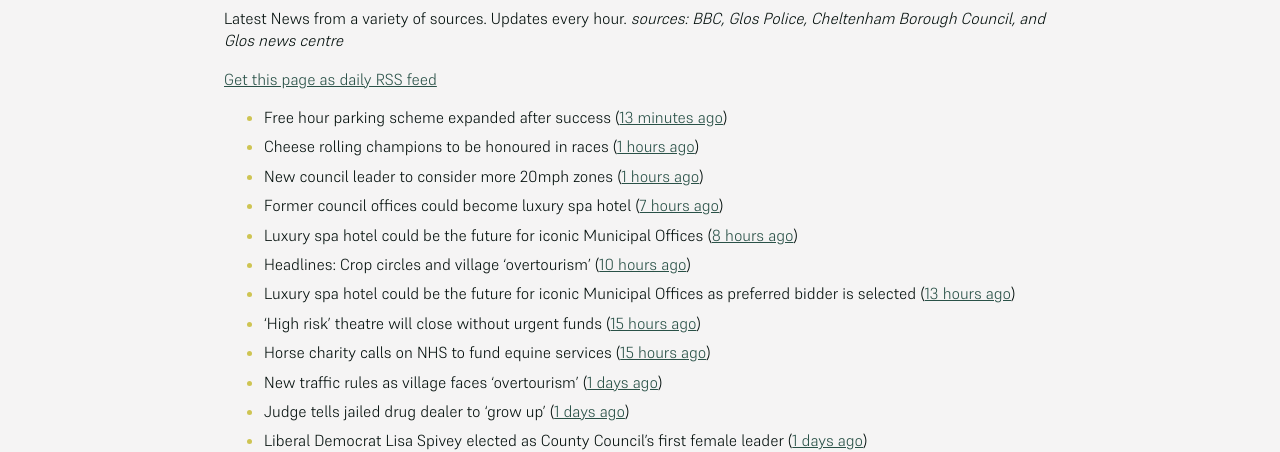
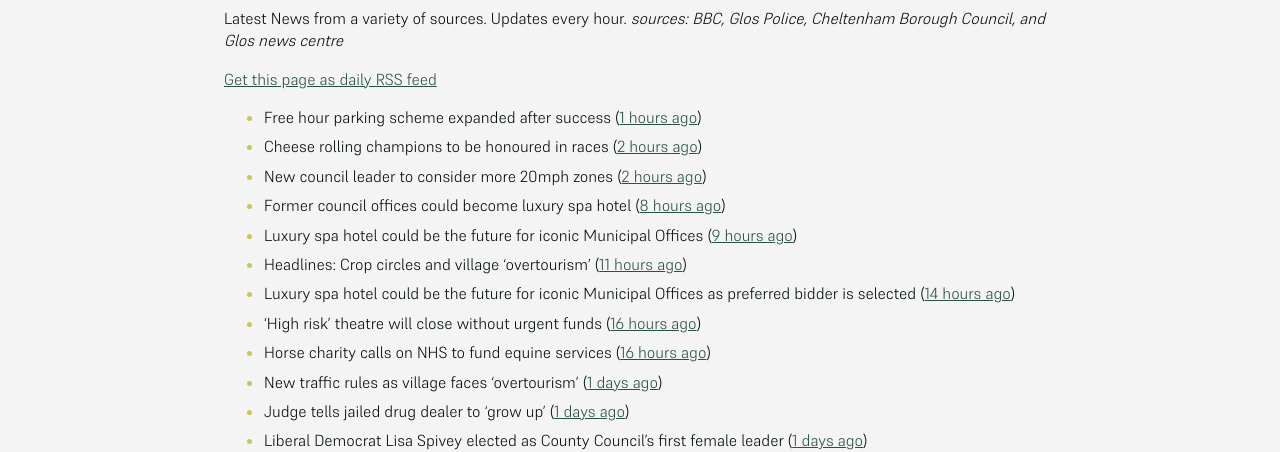
Before and after one commit to mat-0/cheltenham-open-data, a Jekyll site: the page built from _pages/news.md, in a window 1280 px wide. Shown: the part 266-718 px from the top of the page. Built offline with Jekyll 4.4.1, drawn with Linux system fonts in a browser that asks for light colours.

Commit message:
Updated 2025-05-22 21:57:59

```diff
--- a/_pages/news.md
+++ b/_pages/news.md
@@ -12,15 +12,15 @@ _sources: BBC, Glos Police, Cheltenham Borough Council, and Glos news centre_
 [Get this page as daily RSS feed](/daily.rss)
 
 <!-- news_marker starts -->
-- Free hour parking scheme expanded after success ([13 minutes ago](https://www.bbc.com/news/articles/cd0l2kr32zeo))
-- Cheese rolling champions to be honoured in races ([1 hours ago](https://www.bbc.com/news/articles/cy8nkklvm9mo))
-- New council leader to consider more 20mph zones ([1 hours ago](https://www.bbc.com/news/articles/c1kvvdv71m4o))
-- Former council offices could become luxury spa hotel ([7 hours ago](https://www.bbc.com/news/articles/c4g6e60kdy1o))
-- Luxury spa hotel could be the future for iconic Municipal Offices ([8 hours ago](https://gloucesternewscentre.co.uk/luxury-spa-hotel-could-be-the-future-for-iconic-municipal-offices/))
-- Headlines: Crop circles and village 'overtourism' ([10 hours ago](https://www.bbc.com/news/articles/ckgrj59nqg5o))
-- Luxury spa hotel could be the future for iconic Municipal Offices as preferred bidder is selected ([13 hours ago](https://www.cheltenham.gov.uk/news/article/3014/luxury_spa_hotel_could_be_the_future_for_iconic_municipal_offices_as_preferred_bidder_is_selected))
-- 'High risk' theatre will close without urgent funds ([15 hours ago](https://www.bbc.com/news/articles/cvgqqypywe1o))
-- Horse charity calls on NHS to fund equine services ([15 hours ago](https://www.bbc.com/news/articles/cy8d927xllzo))
+- Free hour parking scheme expanded after success ([1 hours ago](https://www.bbc.com/news/articles/cd0l2kr32zeo))
+- Cheese rolling champions to be honoured in races ([2 hours ago](https://www.bbc.com/news/articles/cy8nkklvm9mo))
+- New council leader to consider more 20mph zones ([2 hours ago](https://www.bbc.com/news/articles/c1kvvdv71m4o))
+- Former council offices could become luxury spa hotel ([8 hours ago](https://www.bbc.com/news/articles/c4g6e60kdy1o))
+- Luxury spa hotel could be the future for iconic Municipal Offices ([9 hours ago](https://gloucesternewscentre.co.uk/luxury-spa-hotel-could-be-the-future-for-iconic-municipal-offices/))
+- Headlines: Crop circles and village 'overtourism' ([11 hours ago](https://www.bbc.com/news/articles/ckgrj59nqg5o))
+- Luxury spa hotel could be the future for iconic Municipal Offices as preferred bidder is selected ([14 hours ago](https://www.cheltenham.gov.uk/news/article/3014/luxury_spa_hotel_could_be_the_future_for_iconic_municipal_offices_as_preferred_bidder_is_selected))
+- 'High risk' theatre will close without urgent funds ([16 hours ago](https://www.bbc.com/news/articles/cvgqqypywe1o))
+- Horse charity calls on NHS to fund equine services ([16 hours ago](https://www.bbc.com/news/articles/cy8d927xllzo))
 - New traffic rules as village faces 'overtourism' ([1 days ago](https://www.bbc.com/news/articles/cvg99j1y39ro))
 - Judge tells jailed drug dealer to 'grow up' ([1 days ago](https://www.bbc.com/news/articles/cp3qqky8gnwo))
 - Liberal Democrat Lisa Spivey elected as County Council’s first female leader ([1 days ago](https://gloucesternewscentre.co.uk/liberal-democrat-lisa-spivey-elected-as-county-councils-first-female-leader/))
```
Also changed, not shown: _data/flood.json (+5 -27 lines), index.md (+5 -5 lines).
